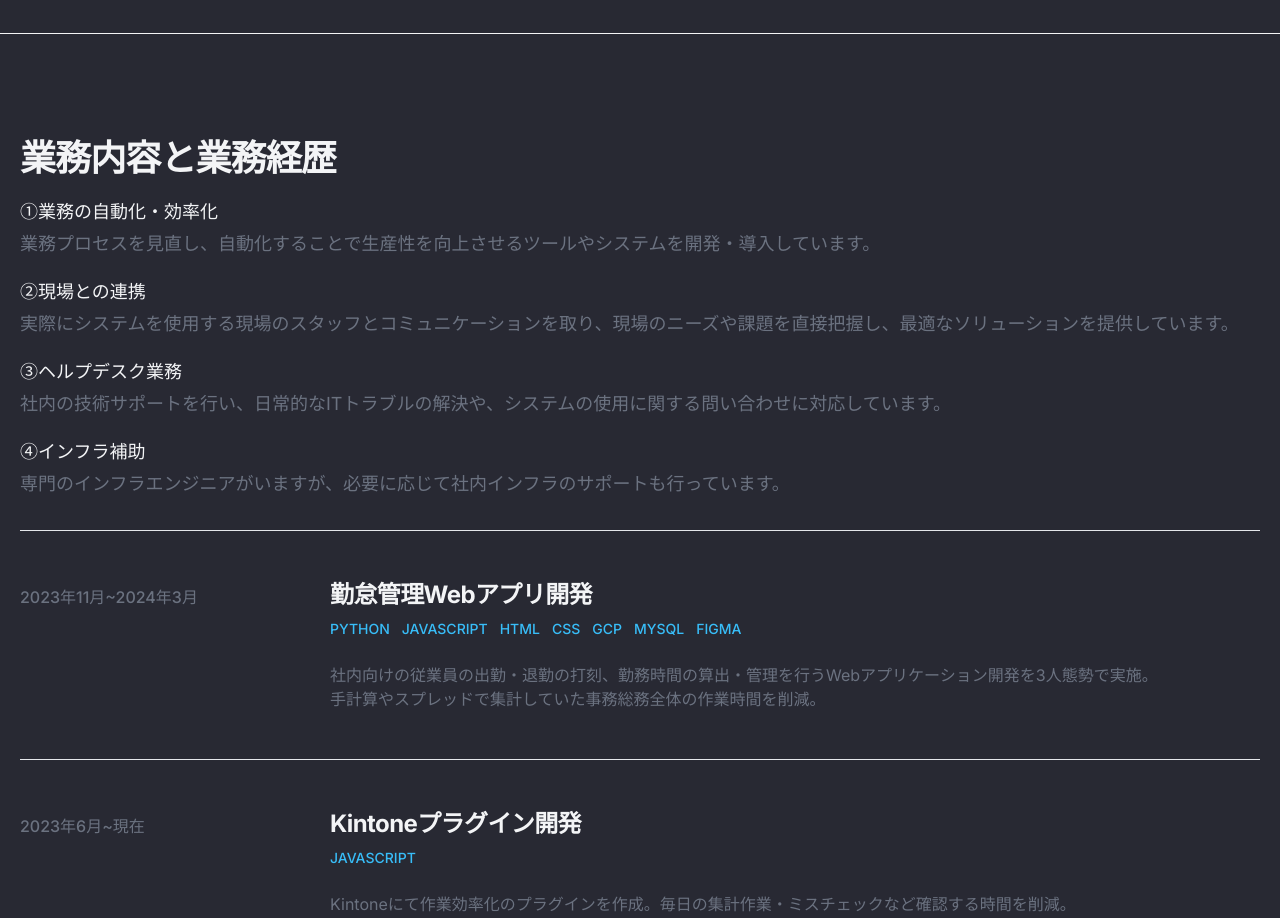
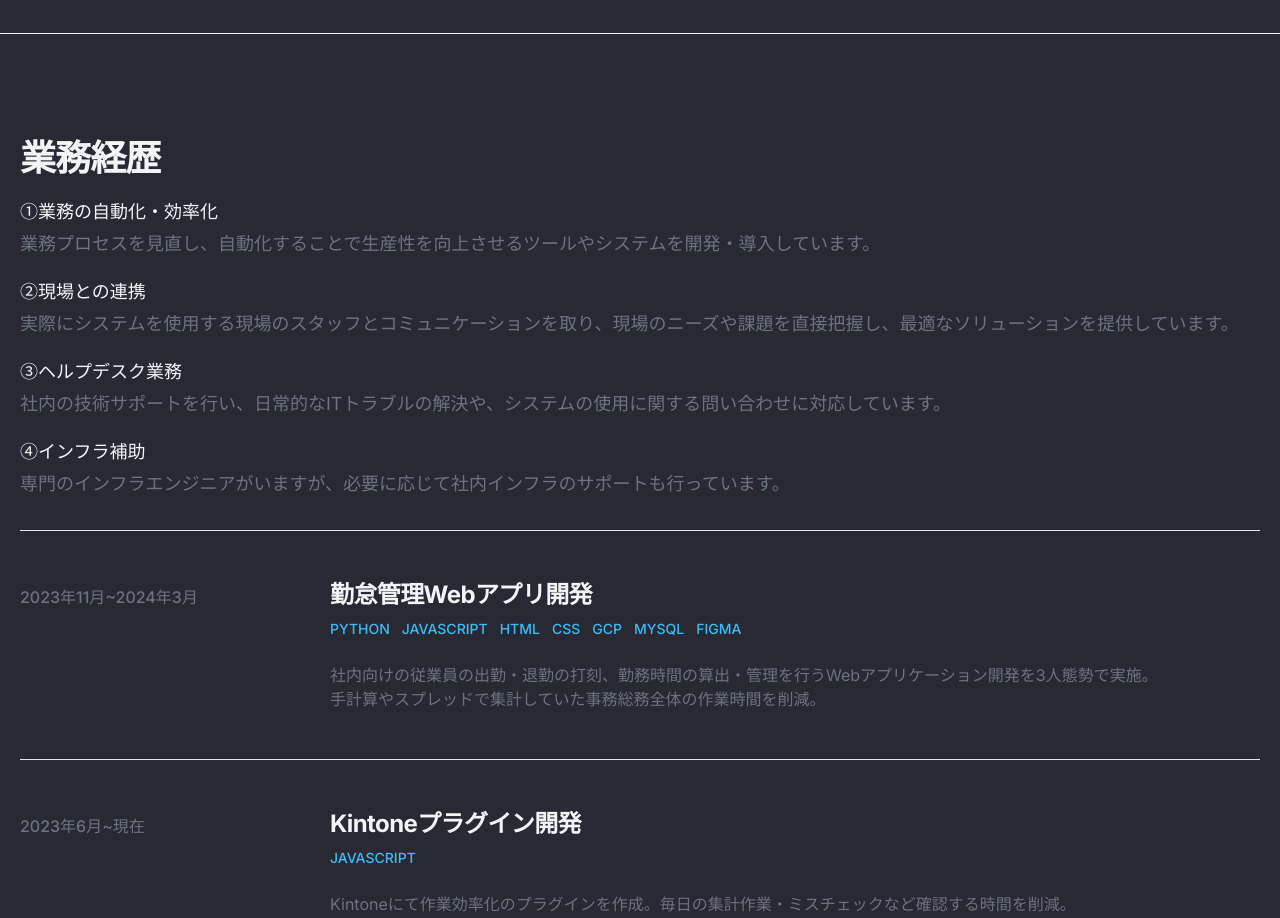
Before and after one commit to k-two-000002545d/k-two-000002545d.github.io, a Next.js app: page /k-two-000002545d/k-two-000002545d.github.io.git/ in a window 1280 px wide. Shown: the part 1780-2698 px from the top of the page. Built offline with nearby package versions, Linux system fonts and the light colour scheme.

Commit message:
細かな文言修正

```diff
--- a/src/app/page.tsx
+++ b/src/app/page.tsx
@@ -259,7 +259,7 @@ export default function Home() {
           <div className="divide-y divide-gray-200 dark:divide-gray-700">
             <div className="space-y-2 pb-8 pt-6 md:space-y-5">
               <h2 className="text-2xl font-extrabold leading-9 tracking-tight text-gray-100 sm:text-4xl sm:leading-10">
-              業務内容と業務経歴
+              業務経歴
               </h2>
               <div className="space-y-1">
                 <h3 className="text-lg text-gray-100">①業務の自動化・効率化</h3>
--- a/src/components/Footer.tsx
+++ b/src/components/Footer.tsx
@@ -3,7 +3,7 @@ const Footer = () => {
         <footer className="text-gray-100 border-t border-gray-200">
             <div className="mt-8 flex flex-col items-center">
                 <div className="mb-3 flex">
-                    <a href="https://github.com/k-two-000002545d/k-two-000002545d.github.io" className="text-sm text-gray-500 transition hover:text-gray-600" target="_blank" rel="noopener noreferrer">
+                    <a href="https://github.com/k-two-000002545d" className="text-sm text-gray-500 transition hover:text-gray-600" target="_blank" rel="noopener noreferrer">
                         <span className="sr-only">github</span>
                         <svg xmlns="http://www.w3.org/2000/svg" x="0px" y="0px" width="100" height="100" viewBox="0 0 24 24" className="fill-current text-gray-700 hover:text-primary-500 dark:text-gray-200 h-12 w-12">
                             <path d="M12 .297c-6.63 0-12 5.373-12 12 0 5.303 3.438 9.8 8.205 11.385.6.113.82-.258.82-.577 0-.285-.01-1.04-.015-2.04-3.338.724-4.042-1.61-4.042-1.61C4.422 18.07 3.633 17.7 3.633 17.7c-1.087-.744.084-.729.084-.729 1.205.084 1.838 1.236 1.838 1.236 1.07 1.835 2.809 1.305 3.495.998.108-.776.417-1.305.76-1.605-2.665-.3-5.466-1.332-5.466-5.93 0-1.31.465-2.38 1.235-3.22-.135-.303-.54-1.523.105-3.176 0 0 1.005-.322 3.3 1.23.96-.267 1.98-.399 3-.405 1.02.006 2.04.138 3 .405 2.28-1.552 3.285-1.23 3.285-1.23.645 1.653.24 2.873.12 3.176.765.84 1.23 1.91 1.23 3.22 0 4.61-2.805 5.625-5.475 5.92.42.36.81 1.096.81 2.22 0 1.606-.015 2.896-.015 3.286 0 .315.21.69.825.57C20.565 22.092 24 17.592 24 12.297c0-6.627-5.373-12-12-12"></path>
```
